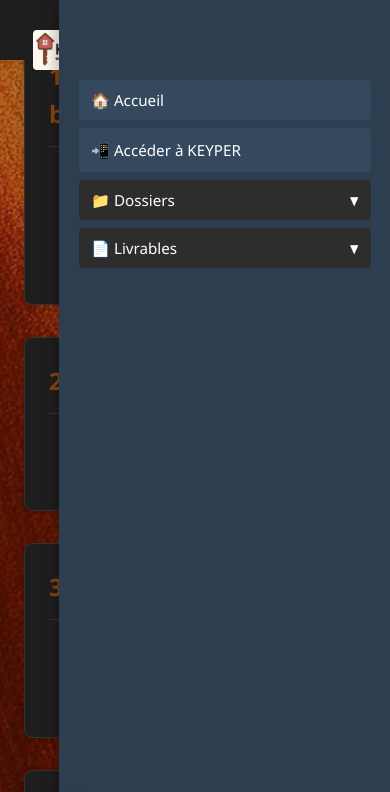
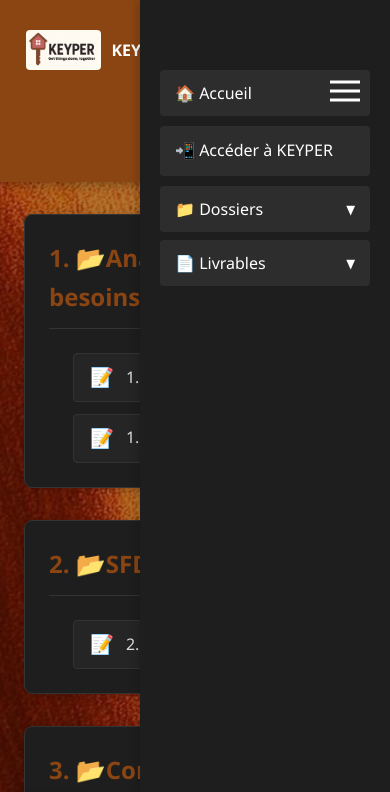
Before and after one commit to fromwonderland/keyper-livrables, a plain HTML site: page index.html in a window 390 px wide. Both pictures are taken after a click on the button "Menu". Shown: the top 792 px of the page. Drawn offline with Linux system fonts and the light colour scheme.

Commit message:
Add files via upload

```diff
--- a/style.css
+++ b/style.css
@@ -983,38 +983,34 @@
     width: 100%;
     height: 3px;
     background-color: white;
-    border-radius: 3px;
     transition: all 0.3s ease;
-    transform-origin: center;
 }
 
 .mobile-menu {
+    display: none;
     position: fixed;
     top: 0;
-    right: -300px;
-    width: 280px;
+    right: -250px;
+    width: 250px;
     height: 100%;
-    background-color: #2c3e50;
-    box-shadow: -2px 0 15px rgba(0, 0, 0, 0.3);
-    z-index: 999;
-    padding: 80px 20px 30px;
-    transition: right 0.4s cubic-bezier(0.4, 0, 0.2, 1);
-    overflow-y: auto;
-    -webkit-overflow-scrolling: touch;
-    display: block !important; /* S'assurer que le menu est toujours dans le flux du document */
+    background-color: #1e1e1e;
+    box-shadow: -2px 0 10px rgba(0, 0, 0, 0.2);
+    z-index: 1000;
+    padding: 70px 20px 20px;
+    transition: right 0.3s ease;
 }
 
 .mobile-menu.active {
     right: 0;
+    display: block;
 }
 
-/* Styles pour les éléments du menu mobile */
 .mobile-menu-item {
     display: block;
     width: 100%;
     padding: 12px 15px;
-    margin-bottom: 8px;
-    background-color: #34495e;
+    margin-bottom: 10px;
+    background-color: #2d2d2d;
     color: white !important;
     border: none;
     border-radius: 4px;
@@ -1026,78 +1022,7 @@
 }
 
 .mobile-menu-item:hover {
-    background-color: #4a6b8a;
-}
-
-/* Styles pour les menus déroulants mobiles */
-.mobile-dropdown {
-    position: relative;
-    width: 100%;
-    margin-bottom: 8px;
-}
-
-.mobile-dropbtn {
-    display: flex;
-    justify-content: space-between;
-    align-items: center;
-    width: 100%;
-    padding: 12px 15px;
-    background-color: #34495e;
-    color: white !important;
-    border: none;
-    border-radius: 4px;
-    text-align: left;
-    font-size: 1rem;
-    cursor: pointer;
-    transition: background-color 0.2s;
-}
-
-.mobile-dropbtn:hover {
-    background-color: #4a6b8a;
-}
-
-.mobile-dropdown-content {
-    display: none;
-    width: 100%;
-    padding: 8px 0 0 0;
-    background-color: transparent;
-    z-index: 1;
-}
-
-.mobile-dropdown.active .mobile-dropdown-content {
-    display: block;
-}
-
-.mobile-dropdown-item {
-    display: block;
-    width: 100%;
-    padding: 10px 15px 10px 25px;
-    background-color: #2c3e50;
-    color: white !important;
-    border: none;
-    text-align: left;
-    text-decoration: none;
-    font-size: 0.9rem;
-    cursor: pointer;
-    transition: background-color 0.2s;
-}
-
-.mobile-dropdown-item:hover {
-    background-color: #3d5166;
-}
-
-.dropdown-arrow {
-    font-size: 0.8em;
-    margin-left: 8px;
-    transition: transform 0.3s ease;
-}
-
-.mobile-dropdown.active .dropdown-arrow {
-    transform: rotate(180deg);
-}
-
-.mobile-menu-item:hover {
-    background-color: #4a6b8a;
+    background-color: #3d3d3d;
 }
 
 /* Style pour les boutons desktop */
@@ -1227,88 +1152,6 @@
 }
 
 /* Style pour les petits écrans */
-@media (max-width: 1024px) {
-    .mobile-menu-button {
-        display: flex;
-    }
-
-    .desktop-only {
-        display: none !important;
-    }
-
-    /* Cacher le menu de navigation principal sur mobile */
-    .nav-center {
-        display: none;
-    }
-
-    /* Ajuster la hauteur de la navbar */
-    .navbar {
-        height: 60px;
-        position: fixed;
-        top: 0;
-        left: 0;
-        right: 0;
-        z-index: 998;
-        background-color: #1e1e1e;
-        box-shadow: 0 2px 10px rgba(0, 0, 0, 0.1);
-    }
-
-    /* S'assurer que le contenu principal n'est pas caché derrière la navbar */
-    main {
-        padding-top: 70px;
-        min-height: calc(100vh - 70px);
-        position: relative;
-        z-index: 1;
-    }
-
-    /* Ajuster le logo */
-    .logo {
-        font-size: 1.1rem;
-        padding-left: 15px;
-    }
-
-    /* S'assurer que le bouton est bien positionné */
-    .mobile-menu-button {
-        right: 15px;
-    }
-
-    /* Animation du bouton hamburger */
-    .mobile-menu-button.active span:nth-child(1) {
-        transform: translateY(9px) rotate(45deg);
-    }
-
-    .mobile-menu-button.active span:nth-child(2) {
-        opacity: 0;
-    }
-
-    .mobile-menu-button.active span:nth-child(3) {
-        transform: translateY(-9px) rotate(-45deg);
-    }
-
-    /* Ajustements spécifiques pour les très petits écrans */
-    @media (max-width: 480px) {
-        .mobile-menu {
-            width: 85%;
-            right: -85%;
-        }
-
-        .logo {
-            font-size: 1rem;
-        }
-
-        .mobile-menu-item,
-        .mobile-dropbtn {
-            padding: 10px 12px;
-            font-size: 0.95rem;
-        }
-
-        .mobile-dropdown-item {
-            padding: 8px 12px 8px 20px;
-            font-size: 0.85rem;
-        }
-    }
-}
-
 @media (max-width: 768px) {
     .guide-button {
         left: 10px;
```
Also changed, not shown: index.html (+3 -3 lines).
